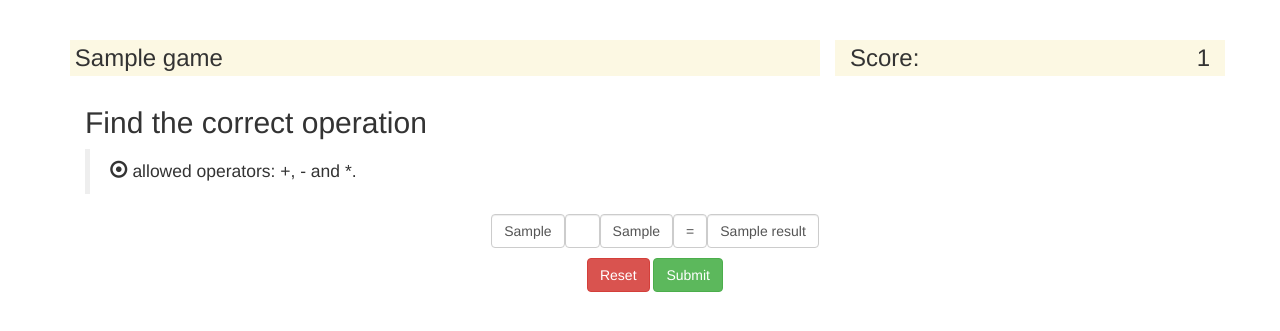
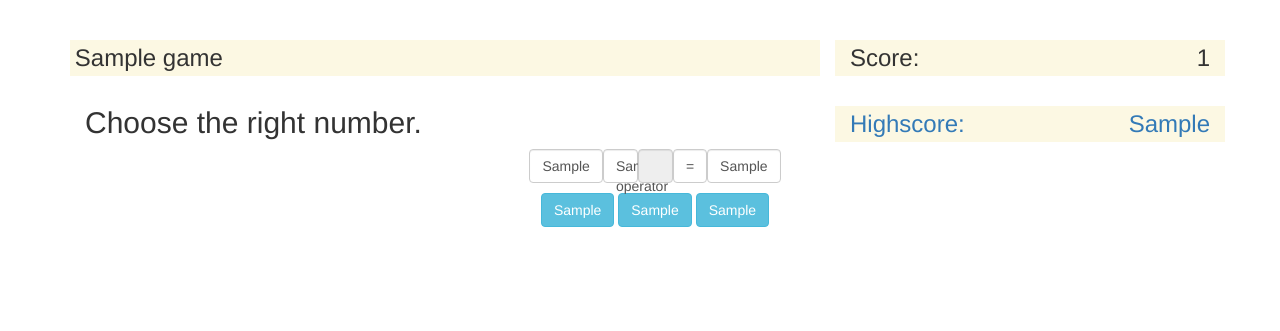
Before and after one commit to meshoelnemr/kids_website, a Django app: template games/templates/games/math.html in a window 1280 px wide. Shown: the part 52-383 px from the top of the page. Run offline with Django 3.2, Linux system fonts and the light colour scheme; tables that the repository leaves empty hold one stand-in row (values such as "Sample post"); the template is opened without the code that fills it: values that come from a table or form of the project are taken from there, most other values are stand-ins (such as "Sample title", 1, 10 or a date in 2020); parts of the project's set-up code (start-up, migrations or seed data) failed here and were passed over; some libraries are stand-ins or nearby versions.

Commit message:
Changed math game. Added Highscore ranking.

```diff
--- a/games/templates/games/base_game.html
+++ b/games/templates/games/base_game.html
@@ -5,15 +5,19 @@
         <div class="row">
             <div class="col-md-8">
                 <h3 class="mark" title='{{ game.description }}'>{{ game.name }}</h3>
+                {% block play %}
+                {% endblock %}
             </div>
 
             <div class="cold-md-4">
-                    <h3 class="mark col-md-1">Score:</h3>
-                    <h3 class="mark text-right col-md-3">{{ score.value }}</h3>
+                <h3 class="mark col-md-1">Score:</h3>
+                <h3 class="mark text-right col-md-3">{{ score.value }}</h3>
+
+                <a href="{% url 'games:highscores' game.id %}">
+                    <h3 class="mark col-md-2">Highscore:</h3>
+                    <h3 class="mark text-right col-md-2">{{ value__max }}</h3>
+                </a>
             </div>
         </div>
-
-        {% block play %}
-        {% endblock %}
     </div>
 {% endblock %}
--- a/games/templates/games/games.html
+++ b/games/templates/games/games.html
@@ -1,9 +1,4 @@
 {% extends 'Profile/base_user.html' %}
-
-{% block title %}
-	{{ user.username }}
-{% endblock %}
-
 
 {% block content %}
     <div class="container">
--- a/games/templates/games/math.html
+++ b/games/templates/games/math.html
@@ -2,33 +2,29 @@
 
 {% block play %}
     <div class="container">
-        <h2>Find the correct operation</h2>
-        <blockquote>
-            <p>
-                <span class="glyphicon glyphicon-record"></span> allowed operators: +, - and *.
-            </p>
-        </blockquote>
+        <h2>Choose the right number.</h2>
         <div class="text-center">
             <form class="form-inline" autocomplete="off" action="" method="post">
                 {% csrf_token %}
                 <div class="form-group row">
                     <p class="form-control col-md-1">{{ val1 }}</p>
-                    <input class="form-control col-md-1" maxlength="1" style="width: 35px;" name="operator">
-                    <p class="form-control col-md-1">{{ val2 }}</p>
+                    <p class="form-control col-md-1" style="width: 35px;">{{ operator }}</p>
+                    <input class="form-control col-md-1" maxlength="1" style="width: 35px;" name="" disabled="disabled">
                     <p class="form-control col-md-1">=</p>
-                    <p class="form-control col-md-1">{{ result }}</p>
+                    <p class="form-control col-md-1">{{ val3 }}</p>
                 </div>
 
                 <div class="row">
-                    <button class="btn btn-danger" type="reset">Reset</button>
-                    <button class="btn btn-success" type="submit">Submit</button>
+                    <button class="btn btn-info" type="submit" name="answer" value="{{ ans1 }}">{{ ans1 }}</button>
+                    <button class="btn btn-info" type="submit" name="answer" value="{{ ans2 }}">{{ ans2 }}</button>
+                    <button class="btn btn-info" type="submit" name="answer" value="{{ ans3 }}">{{ ans3 }}</button>
                 </div>
             </form>
 
             {% if success %}
             <p class="text-success" style="margin-top: 20px"><span class="glyphicon glyphicon-ok"></span> Good Job.</p>
             {% elif failure %}
-            <p class="text-danger" style="margin-top: 20px"><span class="glyphicon glyphicon-remove"></span> Try again.</p>
+            <p class="text-danger" style="margin-top: 20px"><span class="glyphicon glyphicon-remove"></span> Wrong answer.</p>
             {% endif %}
         </div>
     </div>
--- a/games/urls.py
+++ b/games/urls.py
@@ -12,4 +12,7 @@
 
     # English game
     url(r'^english/$', views.games, name='english'),
+
+    # Hgih scores
+    url(r'^highscores/(?P<game_id>\d+)/$', views.high_scores, name='highscores'),
 ]
```
Also changed, not shown: games/templates/games/highscores.html (added, +24 -0 lines), games/views.py (+53 -20 lines).
